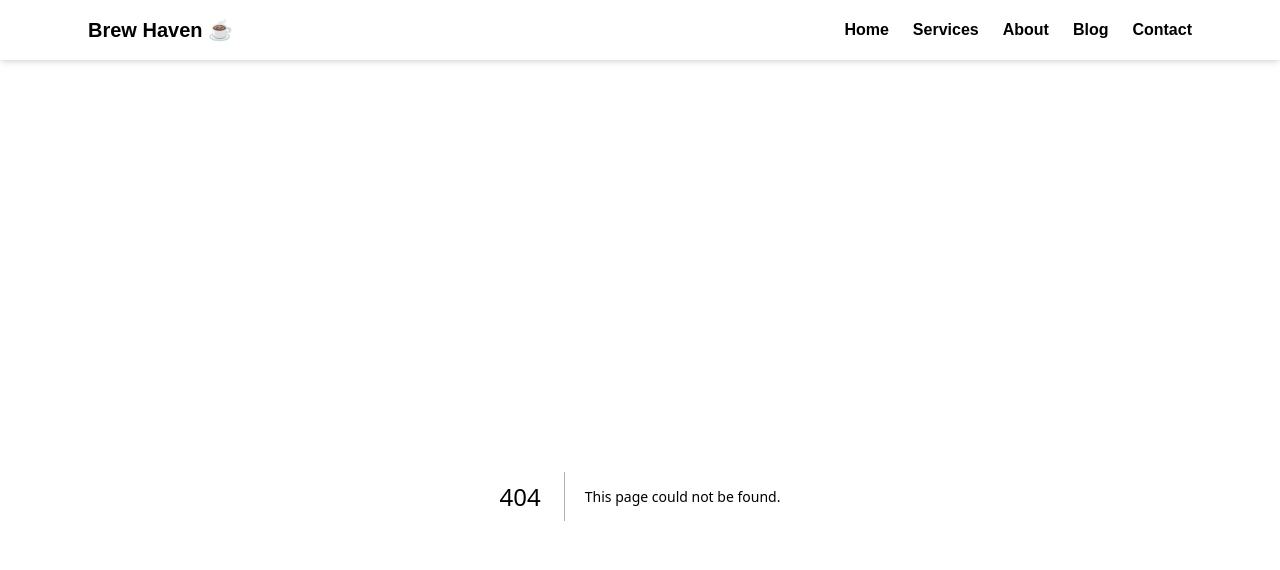
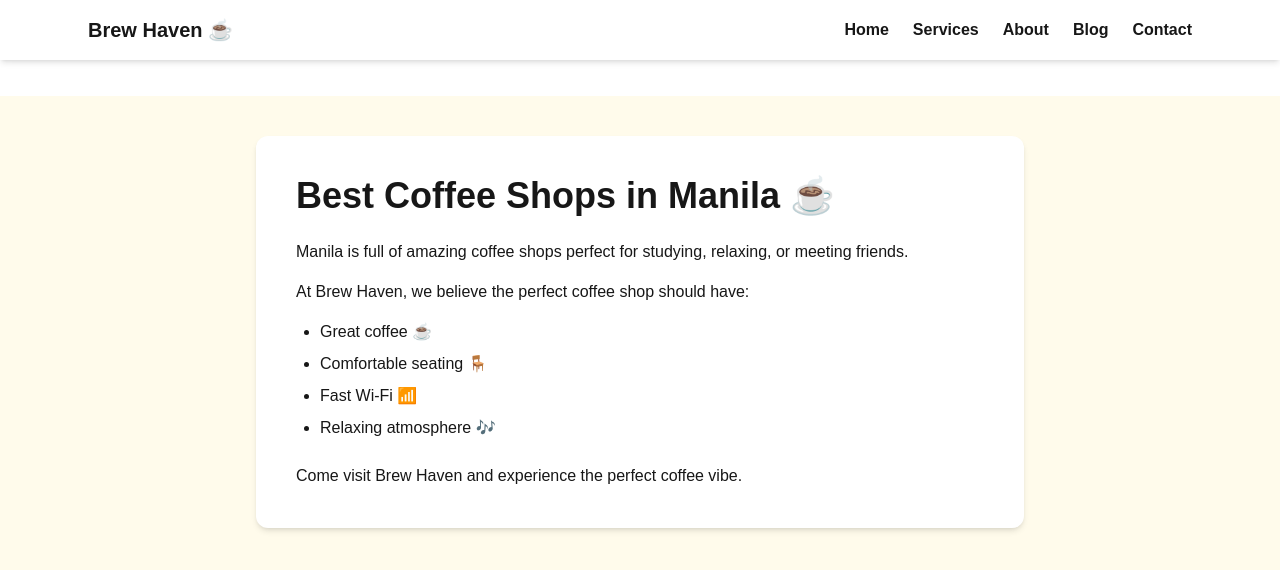
Before and after one commit to AdianMark01/coffee-shop-site, a Next.js app: page /blog/best-coffee-shops-manila in a window 1280 px wide. Before the commit this address had no page. Shown: the top 570 px of the page. Built offline with nearby package versions, Linux system fonts and the light colour scheme.

Commit message:
Add blog post pages and upgrade blog design

```diff
--- /dev/null
+++ b/app/blog/best-coffee-shops-manila/page.tsx
@@ -0,0 +1,33 @@
+export default function Post() {
+  return (
+    <main className="min-h-screen bg-amber-50 p-10">
+      <div className="max-w-3xl mx-auto bg-white p-10 rounded-xl shadow-md">
+
+        <h1 className="text-4xl font-bold mb-6">
+          Best Coffee Shops in Manila ☕
+        </h1>
+
+        <p className="mb-4">
+          Manila is full of amazing coffee shops perfect for studying,
+          relaxing, or meeting friends.
+        </p>
+
+        <p className="mb-4">
+          At Brew Haven, we believe the perfect coffee shop should have:
+        </p>
+
+        <ul className="list-disc pl-6 space-y-2">
+          <li>Great coffee ☕</li>
+          <li>Comfortable seating 🪑</li>
+          <li>Fast Wi-Fi 📶</li>
+          <li>Relaxing atmosphere 🎶</li>
+        </ul>
+
+        <p className="mt-6">
+          Come visit Brew Haven and experience the perfect coffee vibe.
+        </p>
+
+      </div>
+    </main>
+  );
+}
--- a/app/blog/page.tsx
+++ b/app/blog/page.tsx
@@ -1,29 +1,49 @@
+import Link from "next/link";
+
 export default function BlogPage() {
+  const posts = [
+    {
+      slug: "best-coffee-shops-manila",
+      title: "Best Coffee Shops in Manila",
+      excerpt:
+        "Discover the best coffee spots in Manila for studying, relaxing, and enjoying great coffee.",
+      image:
+        "https://images.unsplash.com/photo-1509042239860-f550ce710b93",
+    },
+    {
+      slug: "how-to-choose-a-coffee-shop",
+      title: "How to Choose a Coffee Shop to Study In",
+      excerpt:
+        "A simple guide to finding the perfect coffee shop for productivity and focus.",
+      image:
+        "https://images.unsplash.com/photo-1495474472287-4d71bcdd2085",
+    },
+  ];
+
   return (
     <main className="min-h-screen bg-amber-50 p-10">
       <h1 className="text-5xl font-bold mb-10 text-center">Coffee Blog ☕</h1>
 
-      <div className="max-w-4xl mx-auto space-y-8">
+      <div className="max-w-5xl mx-auto grid md:grid-cols-2 gap-10">
+        {posts.map((post) => (
+          <Link key={post.slug} href={`/blog/${post.slug}`}>
+            <div className="bg-white rounded-xl shadow-md overflow-hidden hover:shadow-xl transition cursor-pointer">
 
-        <div className="p-6 bg-white rounded-xl shadow-md">
-          <h2 className="text-2xl font-semibold mb-2">
-            Best Coffee Shops in Manila
-          </h2>
-          <p>
-            Discover the best coffee spots in Manila for studying,
-            relaxing, and enjoying great coffee.
-          </p>
-        </div>
+              <img
+                src={post.image}
+                alt={post.title}
+                className="h-56 w-full object-cover"
+              />
 
-        <div className="p-6 bg-white rounded-xl shadow-md">
-          <h2 className="text-2xl font-semibold mb-2">
-            How to Choose a Coffee Shop to Study In
-          </h2>
-          <p>
-            A guide to finding the perfect coffee shop for productivity.
-          </p>
-        </div>
+              <div className="p-6">
+                <h2 className="text-2xl font-semibold mb-2">{post.title}</h2>
+                <p className="text-gray-600">{post.excerpt}</p>
+                <p className="mt-4 font-semibold">Read more →</p>
+              </div>
 
+            </div>
+          </Link>
+        ))}
       </div>
     </main>
   );
```
